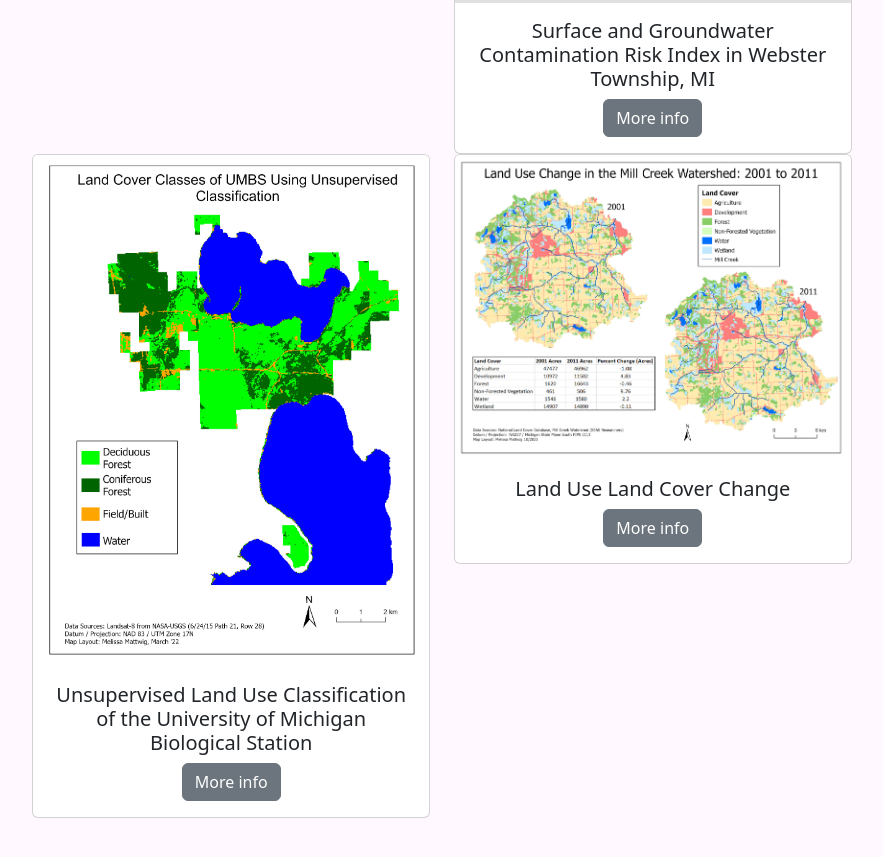
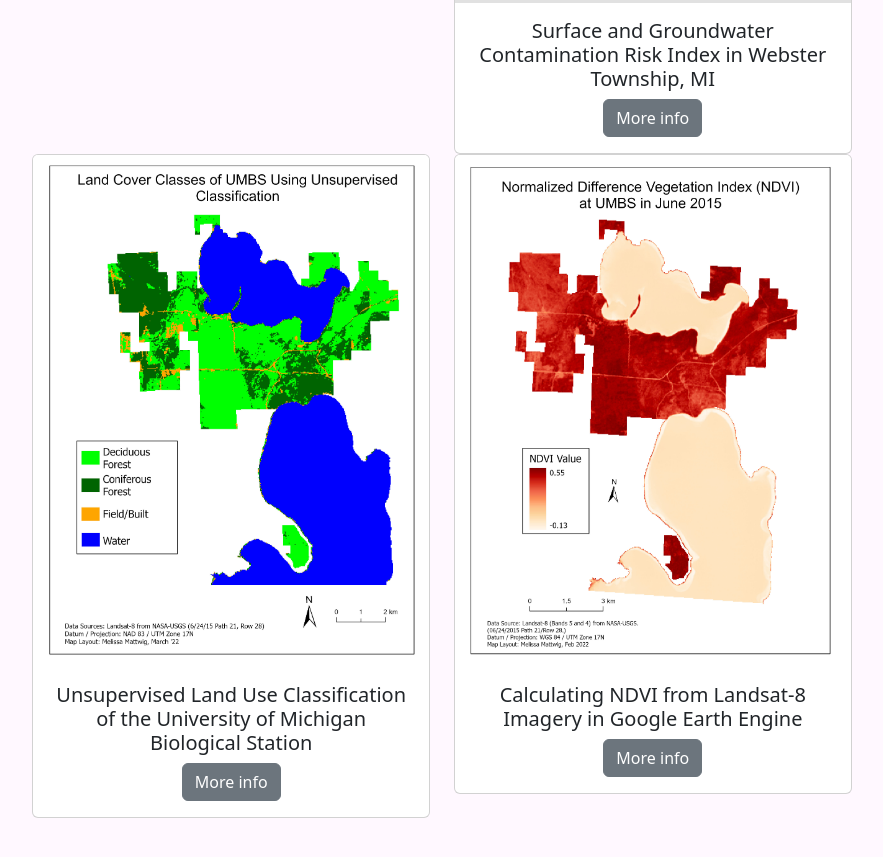
Before and after one commit to melissamattwig/melissamattwig, a plain HTML site: page index.html in a window 1280 px wide. Shown: the part 1635-2492 px from the top of the page, without its empty margins (198-1081 px from the left). Drawn offline with nearby package versions, Linux system fonts and the light colour scheme.

Commit message:
added gee project image and description
added gee project

```diff
--- a/index.html
+++ b/index.html
@@ -179,21 +179,19 @@
           </div>
           <div class="col-sm-6">
             <div class="card">
-              <img src="img/LULCchange_millcreek.jpg" class="card-img-top" alt="...">
+              <img src="img/ndvi.jpg" class="card-img-top" alt="...">
               <div class="card-body">
-                <h5 class="card-title">Land Use Land Cover Change</h5>
-                <div class="modal" id="lulcChange" tabindex="-1" aria-labelledby="exampleModalLabel" aria-hidden="true">
+                <h5 class="card-title">Calculating NDVI from Landsat-8 Imagery in Google Earth Engine</h5>
+                <div class="modal" id="ndvi" tabindex="-1" aria-labelledby="exampleModalLabel" aria-hidden="true">
                   <div class="modal-dialog">
                     <div class="modal-content">
                       <div class="modal-header">
-                        <h5 class="modal-title" id="exampleModalLabel">LULC Change in Mill Creek Watershed between 2001 and 2011</h5>
+                        <h5 class="modal-title" id="exampleModalLabel">NDVI at the University of Michigan Biological Station in 2015</h5>
                         <button type="button" class="btn-close" data-bs-dismiss="modal" aria-label="Close"></button>
                       </div>
                       <div class="modal-body">
-                        Land cover data for this project was retrieved from the Natioanl Land Cover Database, reclassified, then converted to vector format.
-                        Clips, buffers, and intersections were used to delineate features and trim the dataset to the Mill Creek Watershed. Summary statistics were
-                        used determine percent land cover change between the two study periods. <br><br>
-                        All analyses were performed using ESRI's <b>ArcGIS Pro</b>.
+                        boop <br><br>
+                        All analyses were performed using <b>Google Earth Engine</b> and the amp layout was created in <b>ArcGIS Pro</b>.
 
                       </div>
                       <div class="modal-footer">
@@ -202,7 +200,7 @@
                     </div>
                   </div>
                 </div>
-                <button type="button" class="btn btn-secondary" data-bs-toggle="modal" data-bs-target="#lulcChange">More info</a>
+                <button type="button" class="btn btn-secondary" data-bs-toggle="modal" data-bs-target="#ndvi">More info</a>
               </div>
             </div>
           </div>
```
Also changed, not shown: img/ndvi.jpg (added).
